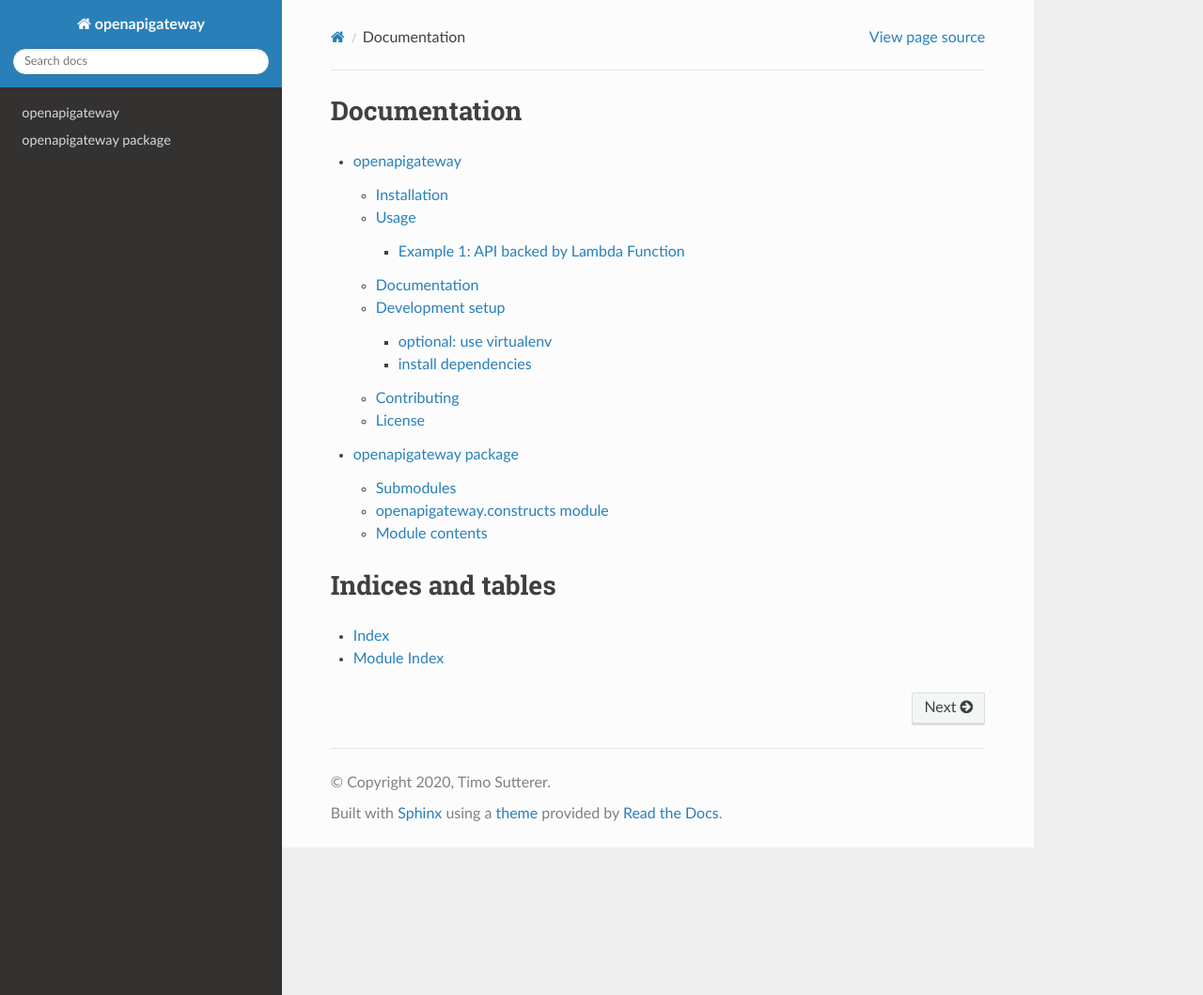
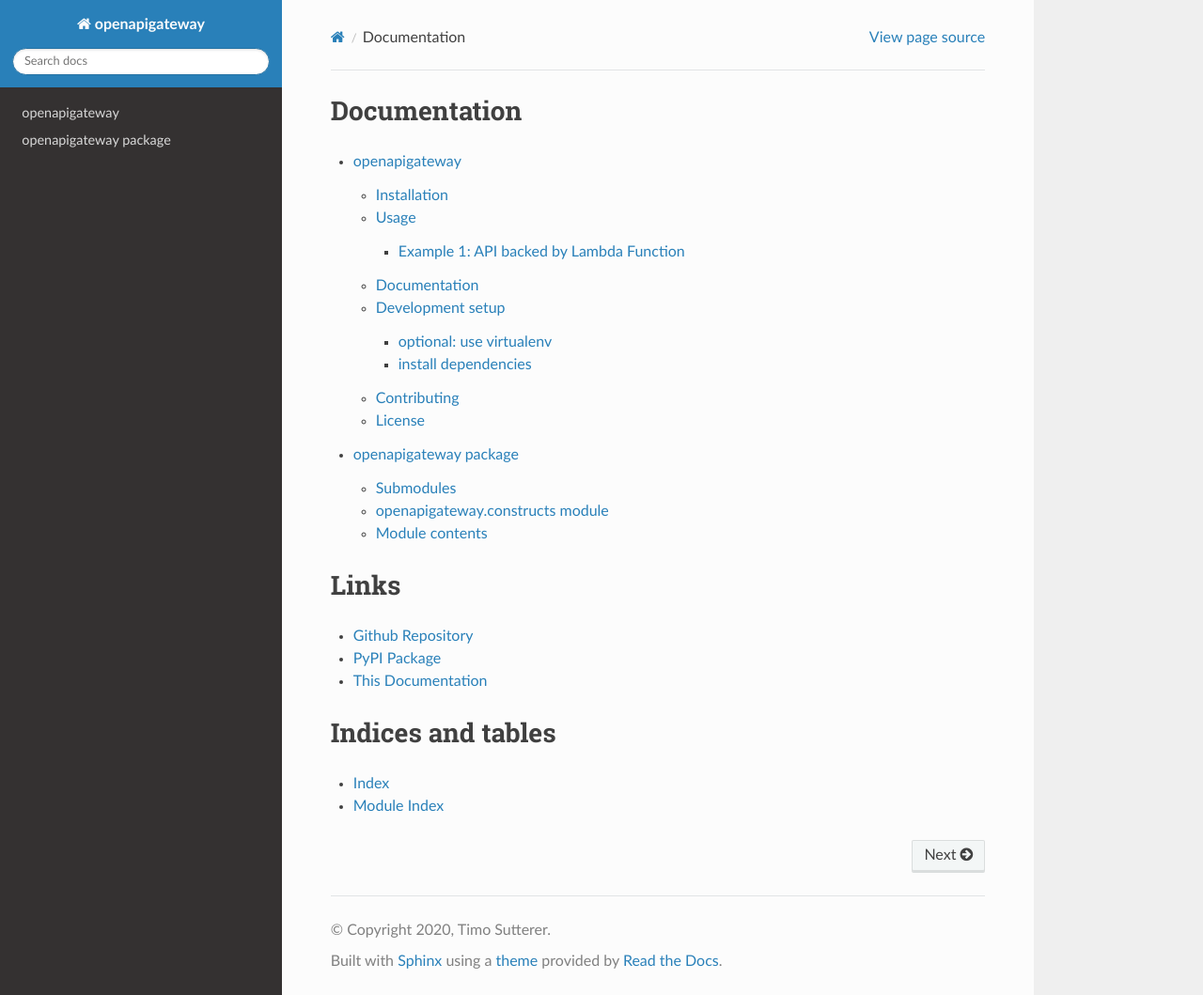
Before and after one commit to suud/cdk-openapigateway, a Sphinx documentation site: the page built from docs/source/index.rst, in a window 1280 px wide and 1059 px high. Shown: the whole window at 94% size. Built offline with Sphinx 7.4.7 and the Read the Docs theme 2.0.0, drawn with Linux system fonts in a browser that asks for light colours.

Commit message:
Add links to documentation

```diff
--- a/docs/source/index.rst
+++ b/docs/source/index.rst
@@ -7,6 +7,12 @@
    readme
    openapigateway
 
+Links
+=====
+
+* `Github Repository <https://github.com/suud/cdk-openapigateway>`_
+* `PyPI Package <https://pypi.org/project/openapigateway>`_
+* `This Documentation <https://suud.github.io/cdk-openapigateway>`_
 
 Indices and tables
 ==================
```
